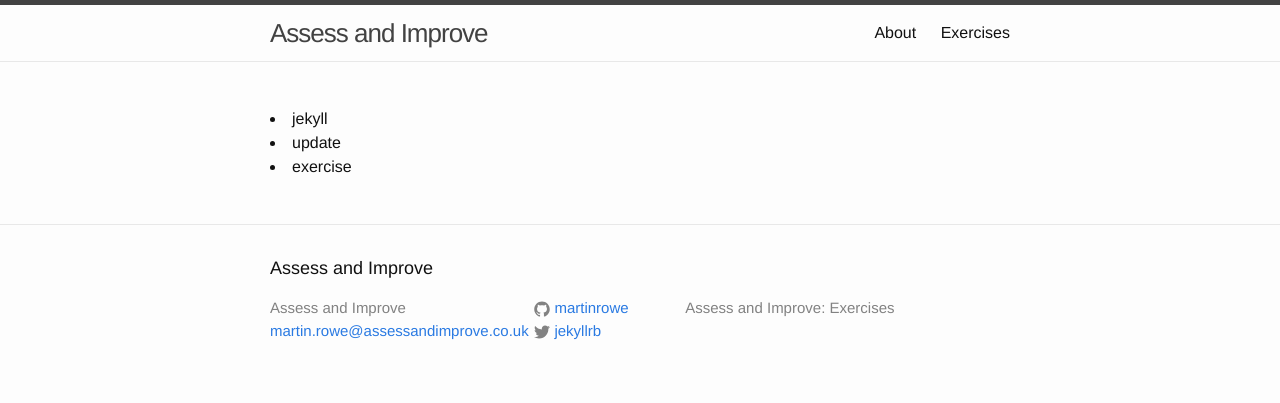
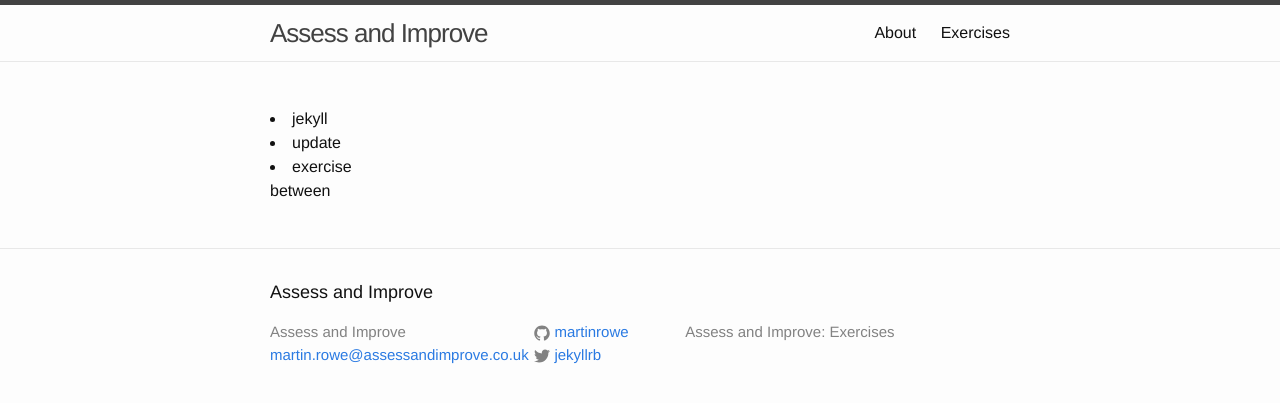
Before and after one commit to MartinRowe/jekyllblog, a Jekyll site: the page built from exercises/index.html, in a window 1280 px wide. Shown: the top 403 px of the page. Built offline with Jekyll 4.4.1, drawn with Linux system fonts in a browser that asks for light colours.

Commit message:
put in one file

```diff
--- a/_layouts/exercise.html
+++ b/_layouts/exercise.html
@@ -7,7 +7,7 @@ layout: default
 {% for cat in site.categories %}
 <li> {{ cat[0] }}</li>
 {% endfor %}
-
+<p> between </p>
 <ul>
 {% for post in site.categories.cat[1] %}
 <p> the cat </p>
--- a/exercises/index.html
+++ b/exercises/index.html
@@ -1,6 +1,21 @@
 ---
-layout: exercise
+layout: default
 title: "Exercises"
 permalink: /exercises/
 categories: exercise lesson
 ---
+<h1>{{ page.category }}</h1>
+
+{% for cat in site.categories %}
+<li> {{ cat[0] }}</li>
+{% endfor %}
+
+<p> between {{ cat[1] }} </p>
+<ul>
+{% for post in site.categories.cat[1] %}
+<p> the cat </p>
+  <li>
+    {{ post.date | date: "%B %d, %Y" }}: <a href="{{ post.url }}">{{ post.title }}</a>
+  </li>
+{% endfor %}
+</ul>
```
